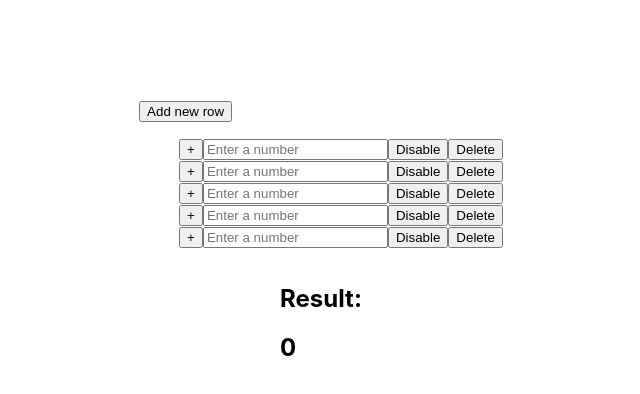
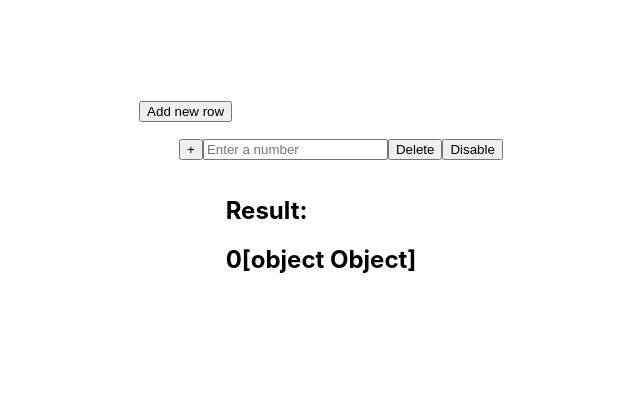
Before and after one commit to federico-palma/coolshop-exercise, a React (Create React App) app: page / in a window 1280 px wide. Shown: the top 394 px of the page, without its empty margins (319-959 px from the left). Built offline with nearby package versions, Linux system fonts and the light colour scheme.

Commit message:
Changed rows logic to a list of objects

```diff
--- a/src/Components/RowComponent.js
+++ b/src/Components/RowComponent.js
@@ -21,6 +21,7 @@ const RowComponent = (props) => {
 
   return (
     <div className="row">
+      <span>{props.ind}</span>
       <button type="button" className="operator" onClick={handleChangeOperator}>
         {currentOperator}
       </button>
@@ -29,11 +30,15 @@ const RowComponent = (props) => {
         placeholder="Enter a number"
         onChange={(e) => setCurrentValue(e.target.value)}
       />
+      <button
+        type="button"
+        className="delete-btn"
+        onClick={() => numbersCtx.handleDeleteRow(props.index)}
+      >
+        Delete
+      </button>
       <button type="button" className="disable-btn">
         Disable
-      </button>
-      <button type="button" className="delete-btn">
-        Delete
       </button>
     </div>
   );
--- a/src/Components/RowsContainerComponent.js
+++ b/src/Components/RowsContainerComponent.js
@@ -1,20 +1,17 @@
-import { useState } from "react";
+import { useContext } from "react";
 import RowComponent from "./RowComponent";
+import NumbersContext from "../Store-context/numbers-context";
 
 const RowsContainerComponent = () => {
-  const [numOfRows, setNumOfRows] = useState(5);
-
-  const handleAddNewRow = () => {
-      setNumOfRows(prevNumOfRows => prevNumOfRows + 1)
-  }
+  const numbersCtx = useContext(NumbersContext);
 
   return (
     <div className="row-container">
-      <button onClick={handleAddNewRow}>Add new row</button>
+      <button onClick={numbersCtx.handleAddNewRow}>Add new row</button>
       <ul className="row-list">
-          {[...Array(numOfRows)].map((e, i) => {
-              return <RowComponent key={i} index={i}></RowComponent>
-          })}
+        {numbersCtx.rowsArray.map(element => {
+          return <RowComponent key={element.id} index={element.id} value={element.value} enabled={element.enable}></RowComponent>;
+        })}
       </ul>
     </div>
   );
--- a/src/Store-context/numbers-context.js
+++ b/src/Store-context/numbers-context.js
@@ -2,35 +2,60 @@ import { createContext, useEffect, useState } from "react";
 
 const NumbersContext = createContext({
   numbers: [],
+  rowsArray: [],
   result: 0,
 });
 
+let keyCounter = 0;
+function keyGen() {
+  keyCounter += 1;
+  return keyCounter;
+}
+
 export const NumbersContextProvider = (props) => {
+  const rowObjectCreator = () => {
+    return { id: keyGen(), value: 0, enable: true };
+  };
+
+  const [rowsArray, setRowsArray] = useState([rowObjectCreator()]);
   const [userNumbers, setUserNumbers] = useState([]);
   const [result, setResult] = useState(0);
 
   const handleValueChange = (index, value) => {
-    let tempArray = [...userNumbers];
-    tempArray[index] = value;
+    let tempArray = [...rowsArray];
+    tempArray.find(x => x.id === index).value = value;
     setUserNumbers(tempArray);
   };
 
-  const calculateResult = (numbersArray) => {
-    let tempResult = 0;
-    for (let i = 0; i < numbersArray.length; i++) {
-      if (!isNaN(numbersArray[i])) tempResult += numbersArray[i];
-    }
+  const handleAddNewRow = () => {
+    setRowsArray((prevValue) => [...prevValue, rowObjectCreator()]);
+  };
+
+  const handleDeleteRow = (index) => {
+    let tempArray = [...rowsArray];
+    tempArray.splice(index, 1);
+    setUserNumbers(tempArray);
+    setRowsArray(rowsArray.filter((element) => element.id !== index));
+  };
+
+  const calculateResult = (rowsArray) => {
+    let tempArray = rowsArray.filter(element => !isNaN(element.value) && element.enable)
+    let tempResult = tempArray.reduce((prevElement, element) => prevElement + element, 0)
+    console.log(tempResult);
     setResult(tempResult);
   };
 
   useEffect(() => {
-    calculateResult(userNumbers);
-  }, [userNumbers]);
+    calculateResult(rowsArray);
+  }, [rowsArray]);
 
   const context = {
     numbers: userNumbers,
+    rowsArray: rowsArray,
     result: result,
     handleValueChange: handleValueChange,
+    handleAddNewRow: handleAddNewRow,
+    handleDeleteRow: handleDeleteRow,
   };
 
   return (
```
